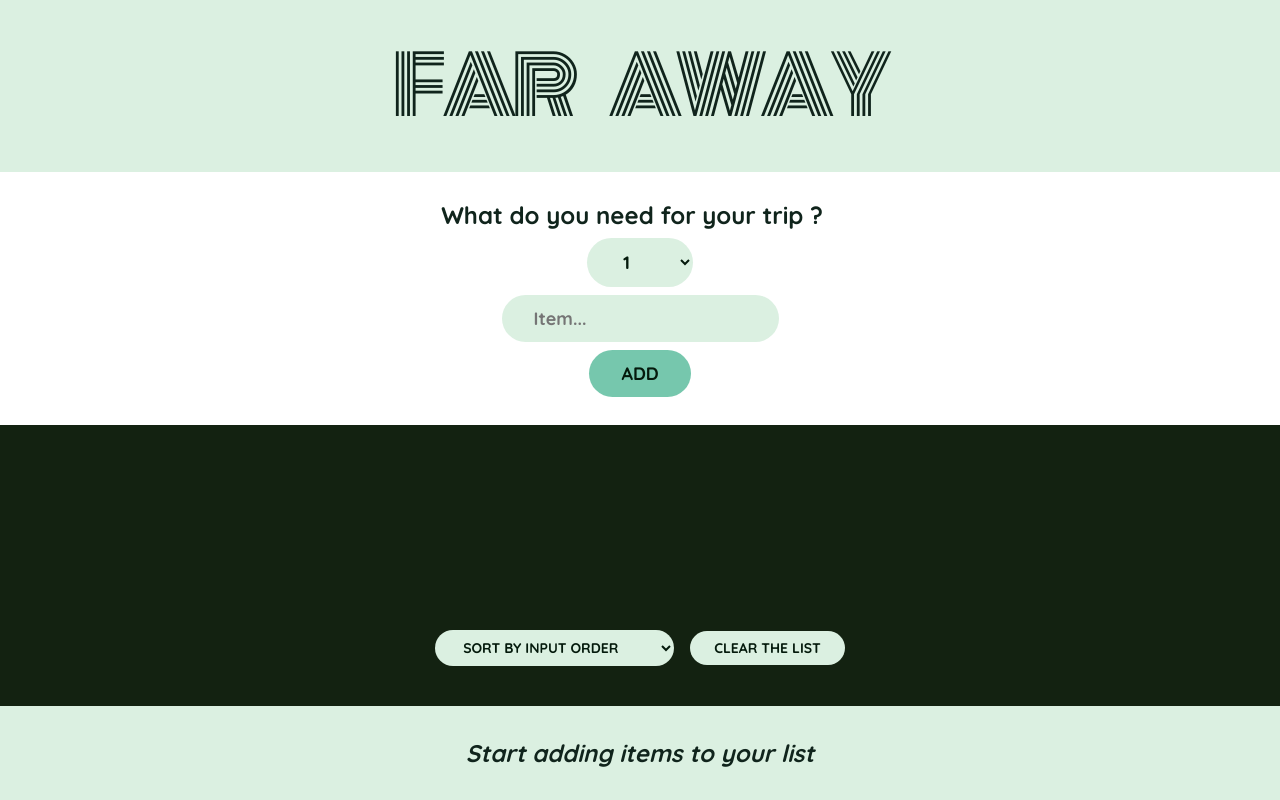
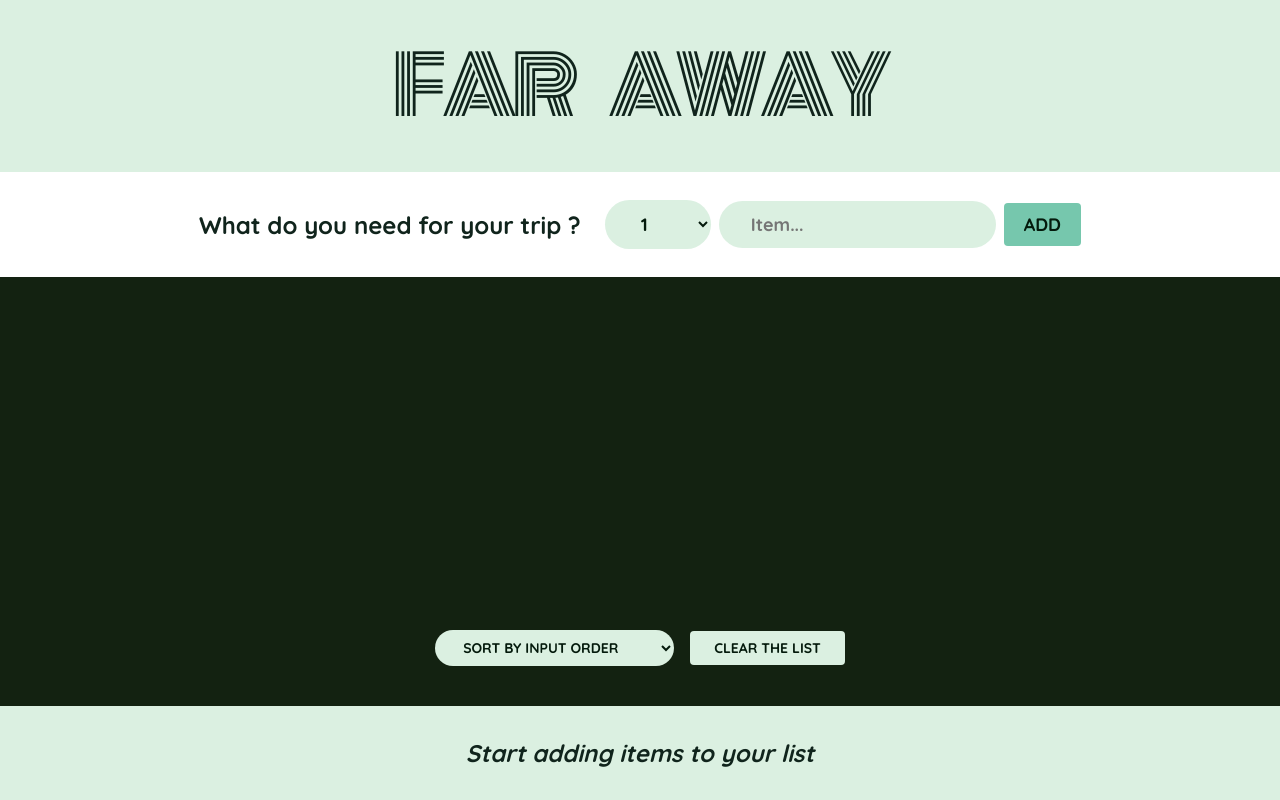
Before and after one commit to AdriannaLen/far-away, a React (Create React App) app: page / in a window 1280 px wide. Built offline with nearby package versions, Linux system fonts and the light colour scheme.

Commit message:
added modal instead the cancel window

```diff
--- a/src/components/App.js
+++ b/src/components/App.js
@@ -1,44 +1,62 @@
-import { useState } from "react";
+import React, { useState } from "react";
 import Logo from "./Logo";
 import Form from "./Form";
 import { PackingList } from "./PackingList";
 import { Stats } from "./Stats";
+import Modal from "./Modal"; // Import the Modal component
 
 export default function App() {
-
-  const [ items, setItems ] = useState([]);
+  const [items, setItems] = useState([]);
+  const [showModal, setShowModal] = useState(false);
 
   function handleAddItems(item) {
-
     setItems((items) => [...items, item]);
   }
 
   function handleDeleteItem(id) {
-
-    setItems(items => items.filter(item => item.id !== id) );
-
+    setItems((items) => items.filter((item) => item.id !== id));
   }
 
   function handleToggleItem(id) {
-
     setItems((items) =>
       items.map((item) =>
-     item.id === id ? {...item, packed: !item.packed}
-    : item
+        item.id === id ? { ...item, packed: !item.packed } : item
       )
-   )}
+    );
+  }
 
   function handleDeleteItems() {
-
-    const confirmed = window.confirm("Are you sure you want to clear the list ?")
-
-    if (confirmed) setItems([]);
+    setShowModal(true); // Show the modal instead of window.confirm
   }
 
-  return <div className="app">
+  function confirmDeleteItems() {
+    setItems([]);
+    setShowModal(false); // Hide the modal
+  }
+
+  function cancelDeleteItems() {
+    setShowModal(false); // Hide the modal
+  }
+
+  return (
+    <div className="app">
       <Logo />
-    <Form onAddItems={handleAddItems}/>
-    <PackingList items = {items} onDeleteItem={handleDeleteItem} onToggleItem={handleToggleItem} onDeleteItems={handleDeleteItems}/>
-    <Stats items = {items}/>
+      <Form onAddItems={handleAddItems} />
+      <PackingList
+        items={items}
+        onDeleteItem={handleDeleteItem}
+        onToggleItem={handleToggleItem}
+        onDeleteItems={handleDeleteItems}
+      />
+      <Stats items={items} />
+
+      {showModal && (
+        <Modal
+          message="Are you sure you want to clear the list?"
+          onConfirm={confirmDeleteItems}
+          onCancel={cancelDeleteItems}
+        />
+      )}
     </div>
+  );
 }
--- /dev/null
+++ b/src/components/Modal.js
@@ -0,0 +1,15 @@
+import React from "react";
+
+export default function Modal({ message, onConfirm, onCancel }) {
+  return (
+    <div className="modal-overlay">
+      <div className="modal-content">
+        <h3>{message}</h3>
+        <div className="modal-actions">
+          <button onClick={onConfirm}>Yes</button>
+          <button onClick={onCancel}>No</button>
+        </div>
+      </div>
+    </div>
+  );
+}
--- a/src/index.css
+++ b/src/index.css
@@ -50,7 +50,7 @@ h1 {
   display: flex;
   align-items: center;
   justify-content: center;
-  flex-direction:column;
+  flex-direction:row;
   gap: 0.8rem;
 }
 
@@ -137,3 +137,40 @@ input[type="checkbox"] {
   font-weight: 700;
   padding: 3.2rem 0;
 }
+
+.modal-overlay {
+  position: fixed;
+  top: 0;
+  left: 0;
+  width: 100%;
+  height: 100%;
+  background: rgba(0, 0, 0, 0.5);
+  display: flex;
+  justify-content: center;
+  align-items: center;
+  z-index: 1000;
+}
+
+.modal-content {
+  background: white;
+  padding: 20px;
+  border-radius: 8px;
+  text-align: center;
+}
+
+.modal-actions {
+  display: flex;
+  justify-content: space-around;
+  margin-top: 20px;
+}
+
+button {
+  padding: 10px 20px;
+  border: none;
+  border-radius: 4px;
+  cursor: pointer;
+}
+
+button:hover {
+  background-color: #ddd;
+}
```
Lines whose indentation alone changed are shown as unchanged.
